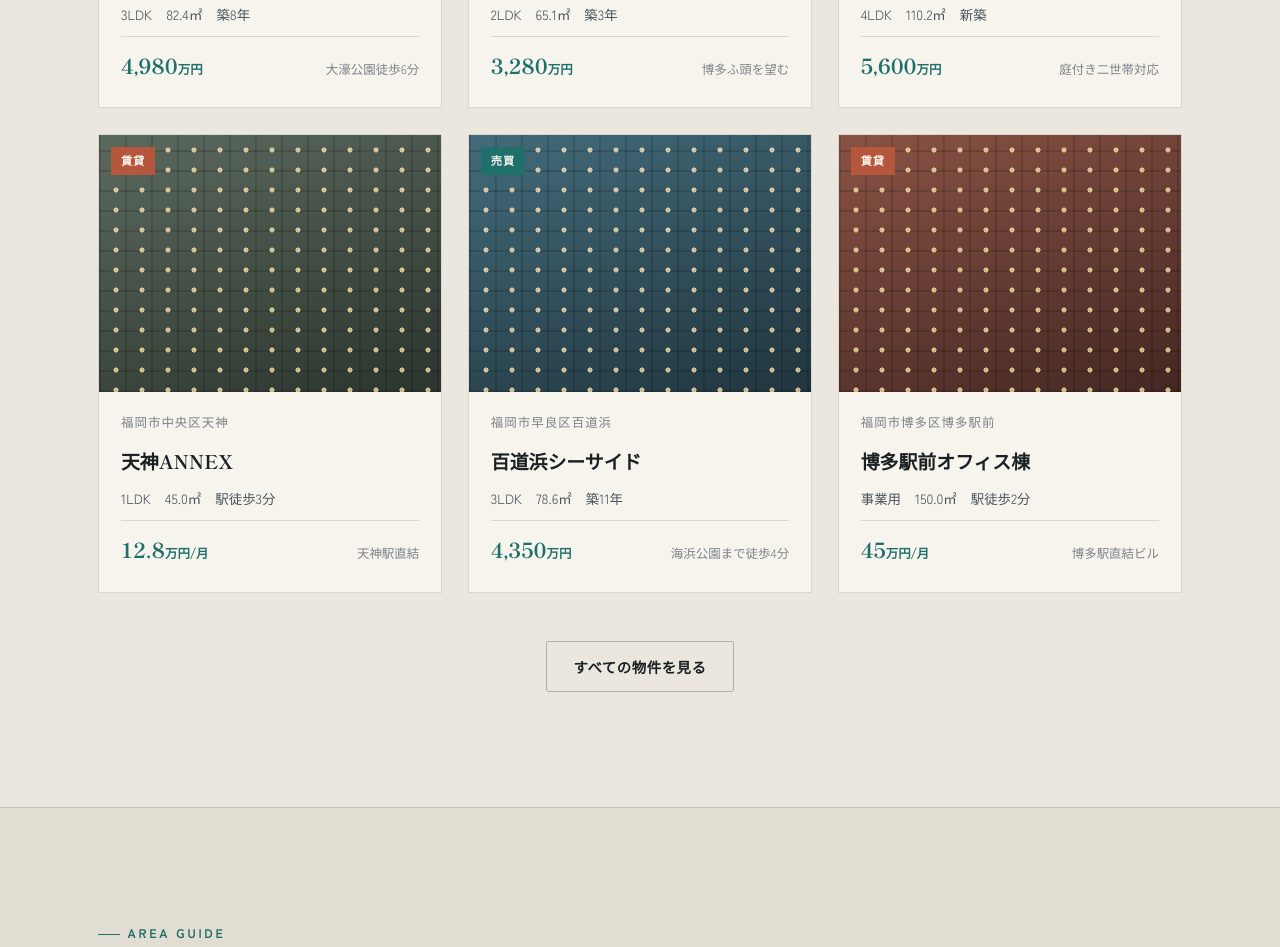
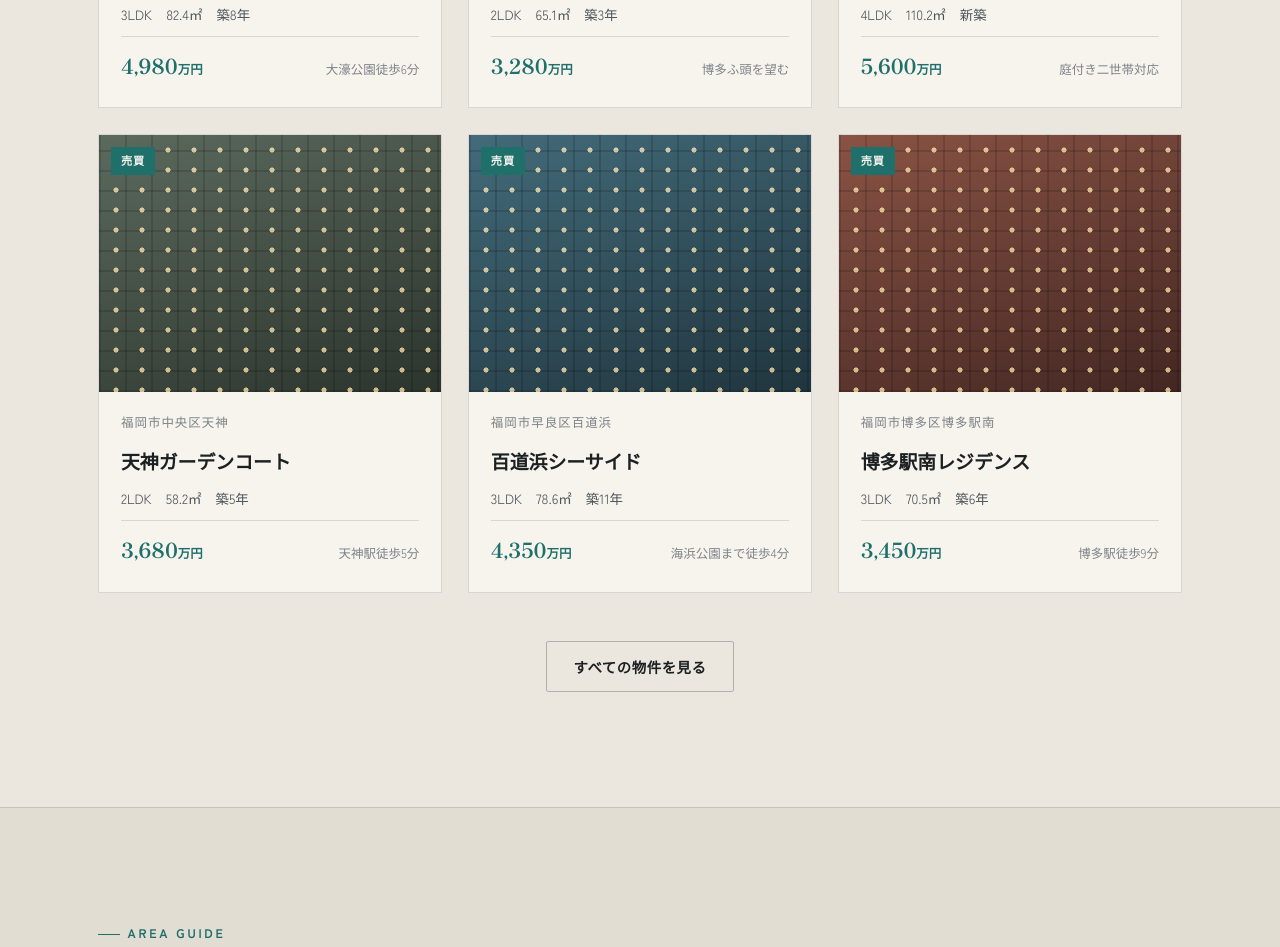
Before and after one commit to appears0510-rgb/mproject, a plain HTML site: page index.html in a window 1280 px wide. Shown: the part 3346-4293 px from the top of the page. Drawn offline with Linux system fonts and the light colour scheme.

Commit message:
Replace two rental listings with sale listings so all 6 featured properties are for sale
Co-Authored-By: Claude Sonnet 5 <noreply@anthropic.com>

```diff
--- a/index.html
+++ b/index.html
@@ -736,12 +736,12 @@
           </div>
         </a>
         <a class="prop-card" href="#contact" style="--facade-a:#5c6a5e;--facade-b:#2b342d;">
-          <div class="facade"><div class="tag-row"><span class="tag rent">賃貸</span></div></div>
+          <div class="facade"><div class="tag-row"><span class="tag sale">売買</span></div></div>
           <div class="prop-body">
             <div class="prop-area">福岡市中央区天神</div>
-            <div class="prop-name">天神ANNEX</div>
-            <div class="prop-meta"><span>1LDK</span><span class="tabnum">45.0㎡</span><span>駅徒歩3分</span></div>
-            <div class="prop-price"><span class="amount tabnum">12.8<span style="font-size:0.6em;">万円/月</span></span><span class="unit">天神駅直結</span></div>
+            <div class="prop-name">天神ガーデンコート</div>
+            <div class="prop-meta"><span>2LDK</span><span class="tabnum">58.2㎡</span><span>築5年</span></div>
+            <div class="prop-price"><span class="amount tabnum">3,680<span style="font-size:0.6em;">万円</span></span><span class="unit">天神駅徒歩5分</span></div>
           </div>
         </a>
         <a class="prop-card" href="#contact" style="--facade-a:#436b7a;--facade-b:#20353e;">
@@ -754,12 +754,12 @@
           </div>
         </a>
         <a class="prop-card" href="#contact" style="--facade-a:#8a5344;--facade-b:#432723;">
-          <div class="facade"><div class="tag-row"><span class="tag rent">賃貸</span></div></div>
+          <div class="facade"><div class="tag-row"><span class="tag sale">売買</span></div></div>
           <div class="prop-body">
-            <div class="prop-area">福岡市博多区博多駅前</div>
-            <div class="prop-name">博多駅前オフィス棟</div>
-            <div class="prop-meta"><span>事業用</span><span class="tabnum">150.0㎡</span><span>駅徒歩2分</span></div>
-            <div class="prop-price"><span class="amount tabnum">45<span style="font-size:0.6em;">万円/月</span></span><span class="unit">博多駅直結ビル</span></div>
+            <div class="prop-area">福岡市博多区博多駅南</div>
+            <div class="prop-name">博多駅南レジデンス</div>
+            <div class="prop-meta"><span>3LDK</span><span class="tabnum">70.5㎡</span><span>築6年</span></div>
+            <div class="prop-price"><span class="amount tabnum">3,450<span style="font-size:0.6em;">万円</span></span><span class="unit">博多駅徒歩9分</span></div>
           </div>
         </a>
       </div>
```
